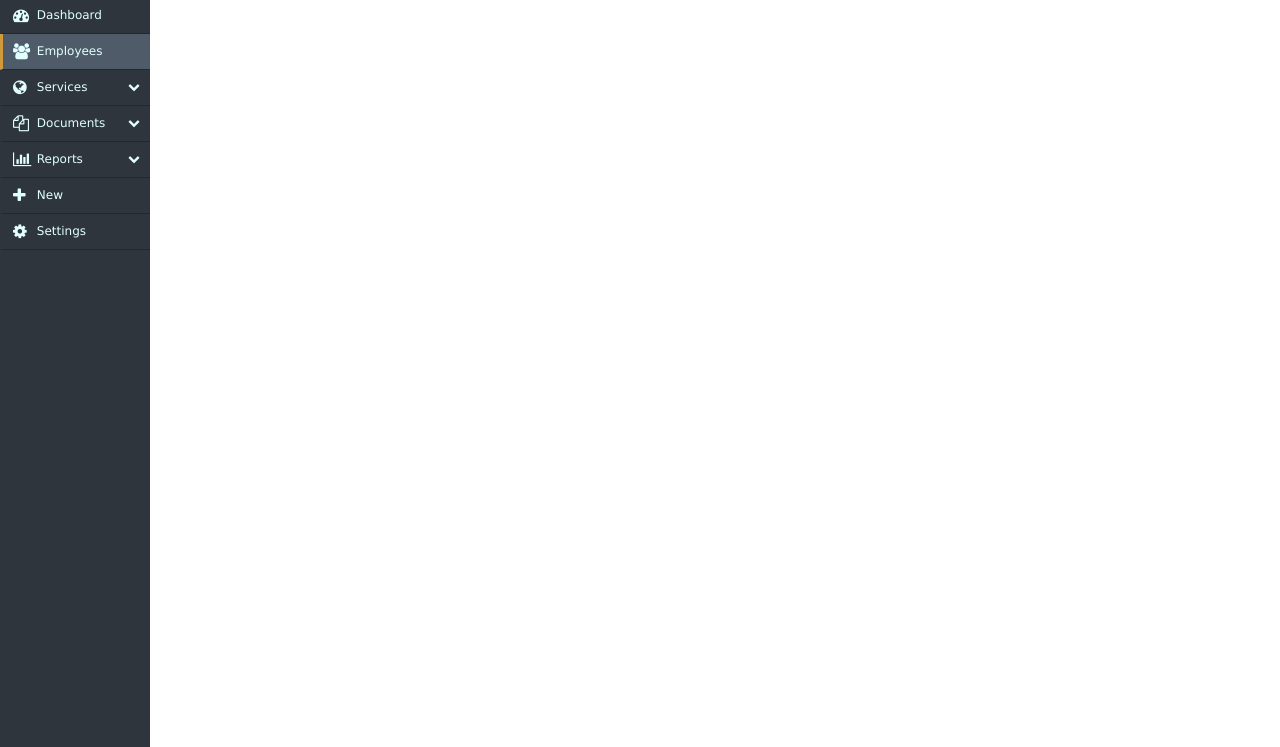
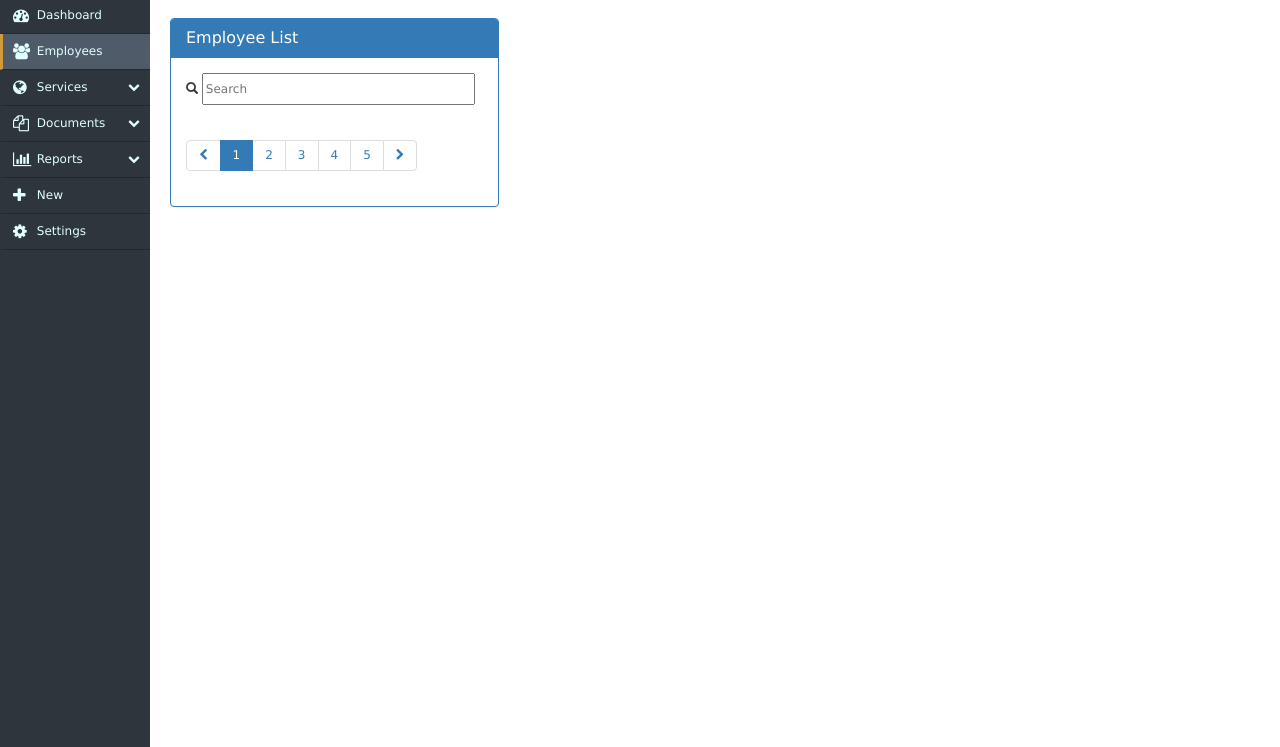
Before and after one commit to tedz28/EmployeeManagement, a website: page public/index.html at #/new_employee in a window 1280 px wide. Shown: the part 53-800 px from the top of the page. Drawn offline with nearby package versions, Linux system fonts and the light colour scheme; no server answers.

Commit message:
new look for list view

```diff
--- a/public/index.html
+++ b/public/index.html
@@ -116,12 +116,21 @@
 <div class="main-content">
     <div class="row">
         <div class="col-xs-12 col-md-4">
+            <div class="panel panel-primary">
+                <div class="panel-heading">
+                    <h3 class="panel-title">Employee List</h3>
+                </div>
+                <div class="panel-body ">
+                    <div class="search-box">
+                        <span class="glyphicon glyphicon-search"></span>
+                        <input id="search-box-input" type="text" ng-model="searchText" placeholder="Search">
+                    </div>
                     <ul class="event-list" ng-repeat="employee in employees | filter : searchText">
                         <li ng-click="viewDetail(employee)">
                             <img fallback-src="/images/uploads/default.png" ng-src="/images/uploads/{{employee.name.replace(' ', '')}}.png" alt="Employee Image" class="img-thumbnail">
                             <div class="info">
                                 <div class="title">{{employee.name}}</div>
-                        <div class="desc">{{employee.title}}</div>
+                                <div class="desc text-muted">{{employee.title}}</div>
                             </div>
                             <div class="social">
                                 <ul>
@@ -131,6 +140,17 @@
                         </li>
 
                     </ul>
+                    <ul class="pagination pull-left">
+                        <li><a href="#"><i class="fa fa-chevron-left"></i></a></li>
+                        <li class="active"><a href="#" >1</a></li>
+                        <li><a href="#">2</a></li>
+                        <li><a href="#">3</a></li>
+                        <li><a href="#">4</a></li>
+                        <li><a href="#">5</a></li>
+                        <li><a href="#"><i class="fa fa-chevron-right"></i></a></li>
+                    </ul>
+                </div>
+            </div>
         </div>
 
         <div ng-view class="col-xs-12 col-md-8"></div>
--- a/public/stylesheets/fancystyle.css
+++ b/public/stylesheets/fancystyle.css
@@ -19,8 +19,9 @@
 }
 .profile-operation button {
     margin-top: 30px;
-    width: 80px;
+    width: 100px;
 }
+
 
 /* sidebar navigation */
 .nav-side-menu {
@@ -176,18 +177,17 @@ body {
     overflow: auto;
     font-family: verdana;
     font-size: 12px;
-    font-weight: 200;
+    font-weight: 300;
     position: fixed;
     top: 51px;
     left:150px;
-    width: 80%;
+    width: 85%;
     height: 100%;
-    padding: 15px;
+    padding: 20px;
 }
 
 .event-list {
     list-style: none;
-    font-family: 'Lato', sans-serif;
     margin: 0px;
     padding: 0px;
 }
@@ -212,7 +212,7 @@ body {
     margin: 0px;
 }
 .event-list > li > .info > .desc {
-    font-size: 11pt;
+    font-size: 10pt;
     font-weight: 300;
     margin: 0px;
 }
@@ -414,3 +414,11 @@ h3.title{
 }
 
 /*///////////////////////////////////////////////////////////**/
+
+.search-box {
+    margin-bottom: 15px;
+}
+#search-box-input {
+    width: 92%;
+    height: 32px;
+}
```
Also changed, not shown: public/templates/employeeDetail.html (+3 -3 lines), public/templates/newEmployee.html (+7 -4 lines), public/images/uploads/EmmaWatson.png (added), public/images/uploads/MaggieMa.png (added), public/images/uploads/MichaelPhillips.png (added), public/images/uploads/MilaKunis.png (added), public/images/uploads/RobertDowney.png (added), public/images/uploads/TedMosby.png (added). Lines whose indentation alone changed are shown as unchanged.
